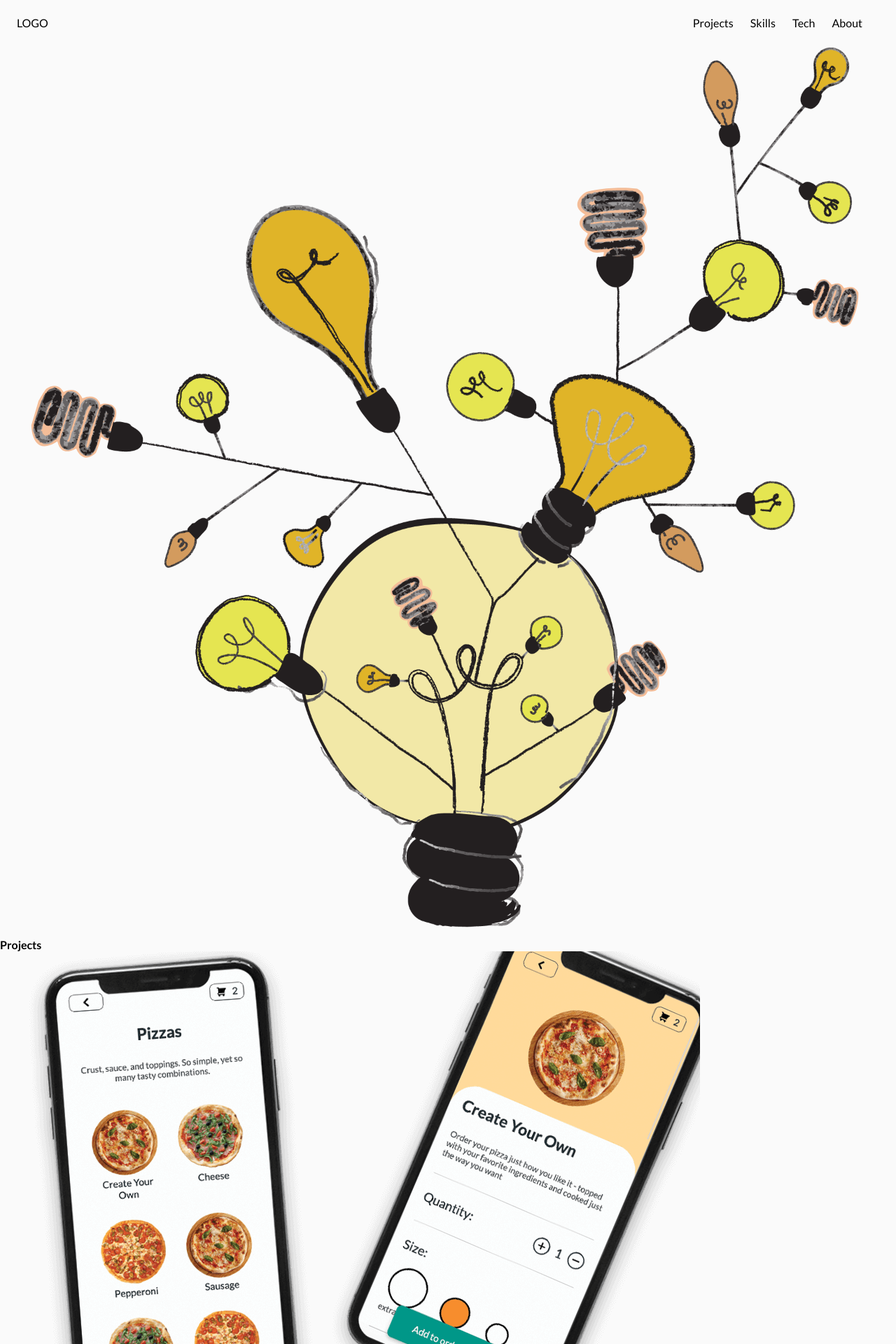
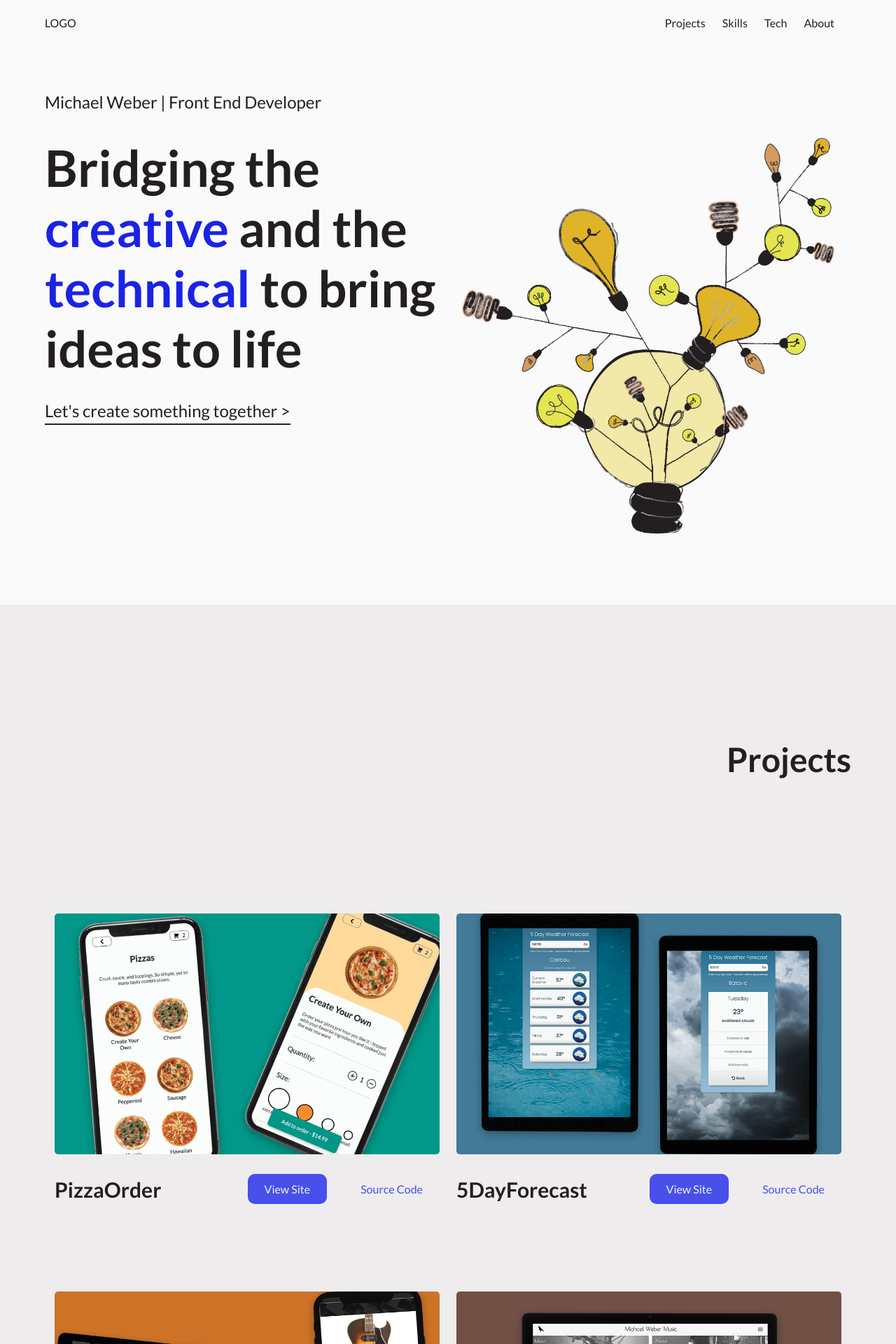
Before and after one commit to MichaelScottWeber/2021-portfolio-rebuild, a React (Create React App) app: page / in a window 1280 px wide. Shown: the top 1920 px of the page at 70% size. Built offline with nearby package versions, Linux system fonts and the light colour scheme.

Commit message:
Adds more styles

```diff
--- a/src/components/About/About.js
+++ b/src/components/About/About.js
@@ -21,11 +21,13 @@ class About extends Component {
         return (
             <section className="About">
                 <h2>About</h2>
-                <div>
-                    <img src={this.props.headShot} alt="Michael Weber" />
-                    <ul>{this.contactLinksList}</ul>
+                <div className="about-container">
+                    <div className="img-contact-container">
+                        <img src={this.props.headShot} alt="Michael Weber" />
+                        <ul>{this.contactLinksList}</ul>
+                    </div>
+                    <div className="bio-container">{this.bio}</div>
                 </div>
-                <div>{this.bio}</div>
             </section>
         );
     }
--- a/src/components/Footer/Footer.js
+++ b/src/components/Footer/Footer.js
@@ -2,10 +2,13 @@ import React, { Component } from 'react';
 
 class Footer extends Component {
     state = {  }
+
+    thisYear = new Date().getFullYear();
+
     render() {
         return (
             <footer className="Footer">
-                <p>Copyright 2021 Michael  Weber.  Made with React.  Illustration by Diana Valeanu of <a href="https://absurd.design/">Absurd.Design</a>.  Icons by Spencer Harrison from the <a href="https://thenounproject.com/">Noun Project</a>.</p>
+                <p>Copyright © {this.thisYear} Michael  Weber.  Made with React.  Illustration by Diana Valeanu of <a href="https://absurd.design/">Absurd.Design</a>.  Icons by Spencer Harrison from the <a href="https://thenounproject.com/">Noun Project</a>.</p>
             </footer>
         );
     }
--- a/src/components/Hero/Hero.js
+++ b/src/components/Hero/Hero.js
@@ -7,9 +7,9 @@ class Hero extends Component {
         return (
             <header className="Hero">
                 <div>
-                    <p>Michael Weber - Front End Developer</p>
-                    <h1>Bridging the creative and the technical to bring ideas to life</h1>
-                    <a href="/">Let's create something together</a>
+                    <p>Michael Weber | Front End Developer</p>
+                    <h1>Bridging the <span className="blue-text">creative</span> and the <span className="blue-text">technical</span> to bring ideas to life</h1>
+                    <a href="/">Let's create something together ></a>
                 </div>
                 <HeroImage />
             </header>
--- a/src/components/HeroImage/HeroImage.js
+++ b/src/components/HeroImage/HeroImage.js
@@ -3,8 +3,8 @@ import Lightbulbs from '../../images/lightbulbs.png';
 
 export default  function HeroImage() {
     return (
-        <svg version="1.1" id="Layer_1" xmlns="http://www.w3.org/2000/svg" xmlnsXlink="http://www.w3.org/1999/xlink" x="0px" y="0px"
-	 viewBox="0 0 1000 1000" enableBackground="new 0 0 1000 1000" xmlSpace="preserve">
+        <svg className="HeroImage" version="1.1" id="Layer_1" xmlns="http://www.w3.org/2000/svg" xmlnsXlink="http://www.w3.org/1999/xlink" x="0px" y="0px"
+	        viewBox="0 0 1000 1000" enableBackground="new 0 0 1000 1000" xmlSpace="preserve">
             <path fill="#F2E8A7" d="M472,875l-14-3l-6-2l-7-2l-11-5l-14-8l-13-10l-18-15l-16-21l-17-31l-12-27l-11-50l5-24l8-31l24-44l39-40
                 l21-13l36-10l52-2l35,4l28,5l18,8l30,14l12,13l8,7l8,9l6,10l6,10l6,15l3,8l6,23l2,18l2,20v32l-1,20l-3,9l-6,13l-6,12l-18,28l-17,19
                 l-24,21l-20,12l-21,9l-12,5L472,875z"/>
--- a/src/components/Projects/Projects.js
+++ b/src/components/Projects/Projects.js
@@ -3,13 +3,21 @@ import React, { Component } from 'react';
 class Projects extends Component {
     state = {  }
 
+
+
     projectList = this.props.projects.map(project => {
         return (
             <li key={project.name}>
-                <img src={project.img1} alt={`Screenshots of ${project.name}`} />
-                <h3>{project.name}</h3>
-                <a href={project.siteUrl}>View Site</a>
-                <a href={project.sourceUrl}>Source Code</a>
+                <div className="img-container" style={{backgroundColor: project.color}}>
+                    <img src={project.img1} alt={`Screenshots of ${project.name}`} />
+                </div>
+                <div className="title-link-container">
+                    <h3>{project.name}</h3>
+                    <div>
+                        <a className="primary-btn" href={project.siteUrl}>View Site</a>
+                        <a className="secondary-btn" href={project.sourceUrl}>Source Code</a>
+                    </div>
+                </div>
             </li>
         )
     })
--- a/src/components/Technology/Technology.js
+++ b/src/components/Technology/Technology.js
@@ -8,7 +8,9 @@ class Technology extends Component {
             list.map(tech => {
                 return (
                     <li key={tech.name}>
-                        <img src={tech.logo} alt={tech.name} />
+                        <div>
+                            <img src={tech.logo} alt={tech.name} />
+                        </div>
                         <h4>{tech.name}</h4>
                     </li>
                 )
@@ -20,25 +22,25 @@ class Technology extends Component {
         return (
             <section className="Technology">
                 <h2>Technology</h2>
-                <div>
+                <div className="techlist-container">
                     <h3>Front End</h3>
-                    <ul>{this.techList(this.props.frontEndTech)}</ul>
+                    <ul className="techlist">{this.techList(this.props.frontEndTech)}</ul>
                 </div>
-                <div>
+                <div className="techlist-container">
                     <h3>Back End</h3>
-                    <ul>{this.techList(this.props.backEndTech)}</ul>
+                    <ul className="techlist">{this.techList(this.props.backEndTech)}</ul>
                 </div>
-                <div>
+                <div className="techlist-container">
                     <h3>Image Design</h3>
-                    <ul>{this.techList(this.props.imageDesignTech)}</ul>
+                    <ul className="techlist">{this.techList(this.props.imageDesignTech)}</ul>
                 </div>
-                <div>
+                <div className="techlist-container">
                     <h3>Collaboration</h3>
-                    <ul>{this.techList(this.props.collaborationTech)}</ul>
+                    <ul className="techlist">{this.techList(this.props.collaborationTech)}</ul>
                 </div>
-                <div>
+                <div className="techlist-container">
                     <h3>Miscelaneous</h3>
-                    <ul>{this.techList(this.props.miscTech)}</ul>
+                    <ul className="techlist">{this.techList(this.props.miscTech)}</ul>
                 </div>
             </section>
         );
--- a/src/styles/styles.scss
+++ b/src/styles/styles.scss
@@ -1,6 +1,6 @@
 @import "variables.scss";
 
-// GLobal Reset
+// GLobal
 
 * ,*:before, *:after {
     box-sizing: border-box;
@@ -8,14 +8,32 @@
     margin: 0;
     font-family: 'Lato', sans-serif;
     font-size: 16px;
+    color: $black;
 }
 
 body {
     background-color: $white;
+    padding-top: $size8;
 }
 
 ul, ol, li {
     list-style: none;
+}
+
+h2 {
+    font-size: $fontSize9;
+    text-align: right;
+    // margin-top: $size11;
+    margin-bottom: $size10;
+}
+
+h3 {
+    font-size: $fontSize7;
+    margin-bottom: $size5;
+}
+
+p {
+    line-height: 1.5;
 }
 
 a {
@@ -28,6 +46,25 @@ img {
     display: block;
 }
 
+.primary-btn {
+    padding: $size3 $size5;
+    background-color: $primary500;
+    color: $primary100;
+    // border: 2px solid $primary700;
+    border-radius: 10px;
+    margin-left: $size5;
+}
+
+.secondary-btn {
+    padding: $size3 $size5;
+    // border: 2px solid $primary700;
+    color: $primary500;
+    border-radius: 10px;
+    margin-left: $size5;
+}
+
+
+
  // Navbar
 
 .Navbar {
@@ -39,7 +76,7 @@ img {
     background-color: $white;
     position: fixed;
     top: 0;
-    padding: $size2 $size5;
+    padding: $size2 $size8;
 
     ul {
         display: flex;
@@ -51,3 +88,207 @@ img {
         }
     }
 }
+
+// Hero
+
+.Hero {
+    padding: $size8 $size8 $size6;
+    margin-bottom: $size8;
+    height: calc(100vh - 64px);
+    display: grid;
+    grid-template-columns: 1fr 1fr;
+
+    div {
+        align-self: start;
+    }
+
+    p {
+        font-size: $fontSize6;
+        margin-bottom: $size6;
+    }
+
+    h1 {
+        font-size: $fontSize11;
+        margin-bottom: $size6;
+
+        .blue-text {
+            color: $primary600;
+            font-size: $fontSize11;
+        }
+    }
+
+    a {
+        font-size: $fontSize6;
+        // text-decoration: underline;
+        border-bottom: 2px solid $black;
+        padding-bottom: $size1;
+    }
+}
+
+// HeroImage
+
+.HeroImage {
+    align-self: end;
+    max-height: 100%;
+}
+
+// Projects
+
+.Projects {
+    padding: $size11 $size8 $size9;
+    background-color: $grey200;
+
+    ul {
+        display: flex;
+        flex-wrap: wrap;
+        justify-content: center;
+    }
+
+    li {
+        // max-width: $size15;
+        max-width: 550px;
+        margin: $size8 $size3;
+
+        .img-container {
+            border-radius: 5px;
+            margin-bottom: $size6;
+        }
+
+        .title-link-container {
+            display: flex;
+            justify-content: space-between;
+            align-items: center;
+
+            h3 {
+                margin-bottom: 0;
+            }
+        }
+    }
+}
+
+// Skills
+
+.Skills {
+    padding: $size11 $size8 $size9;
+
+    ul {
+        display: flex;
+        flex-wrap: wrap;
+        justify-content: center;
+
+        li {
+            max-width: $size13;
+            display: flex;
+            flex-direction: column;
+            align-items: center;
+            text-align: center;
+            margin: $size7 $size6;
+            // background-color: $primary100;
+        }
+    }
+}
+
+// Technology
+
+.Technology {
+    padding: $size11 $size8 $size4;
+    background-color: $grey200;
+
+    .techlist-container {
+        margin-bottom: $size8;
+
+        .techlist {
+            display: flex;
+            flex-wrap: wrap;
+
+            li {
+                margin: 0 $size5;
+
+                div {
+                    display: flex;
+                    justify-content: center;
+                    align-items: center;
+                    // width: 85px;
+                    // height: 85px;
+                    width: $size9;
+                    height: $size9;
+                    border-radius: 5px;
+                    // box-shadow: 2px 2px 3px rgba(0, 0, 0, 0.15);
+                    background-color: $white;
+                    // background-color: $primary100;
+                    margin-bottom: $size2;
+                }
+
+                h4 {
+                    text-align: center;
+                    margin-bottom: $size5;
+                }
+            }
+        }
+    }
+}
+
+// About
+
+.About {
+    padding: $size11 $size8 $size4;
+    background-color: $black;
+
+    h2 {
+        color: $white;
+    }
+
+    .about-container {
+        display: flex;
+
+        .img-contact-container {
+            margin-right: $size10;
+
+            img {
+                max-width: 300px;
+                height: auto;
+                border-radius: 5px;
+            }
+
+            li {
+                margin-top: $size6;
+
+                a {
+                    color: $white;
+                    text-transform: uppercase;
+                    font-size: $fontSize6;
+                }
+            }
+        }
+
+        .bio-container {
+            display: flex;
+            flex-direction: column;
+            justify-content: center;
+
+            p {
+                color: $white;
+                // color: $grey200;
+                margin-bottom: $size6;
+                font-size: $fontSize5;
+                font-weight: 400;
+            }
+        }
+    }
+}
+
+// Footer
+
+.Footer {
+    padding: $size11 $size6 $size4;
+    background-color: $black;
+
+    p {
+        color: $grey500;
+        text-align: center;
+
+        a {
+            color: $primary300;
+        }
+    }
+}
```
